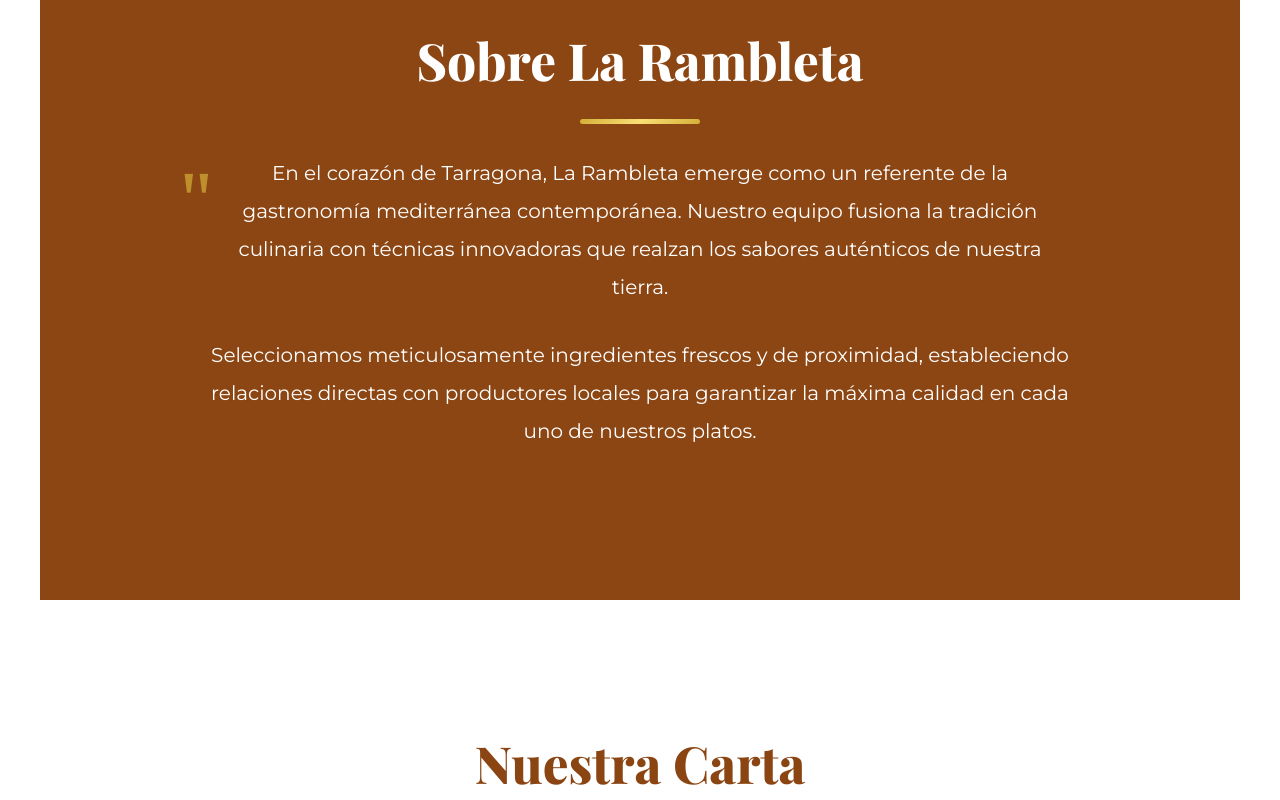
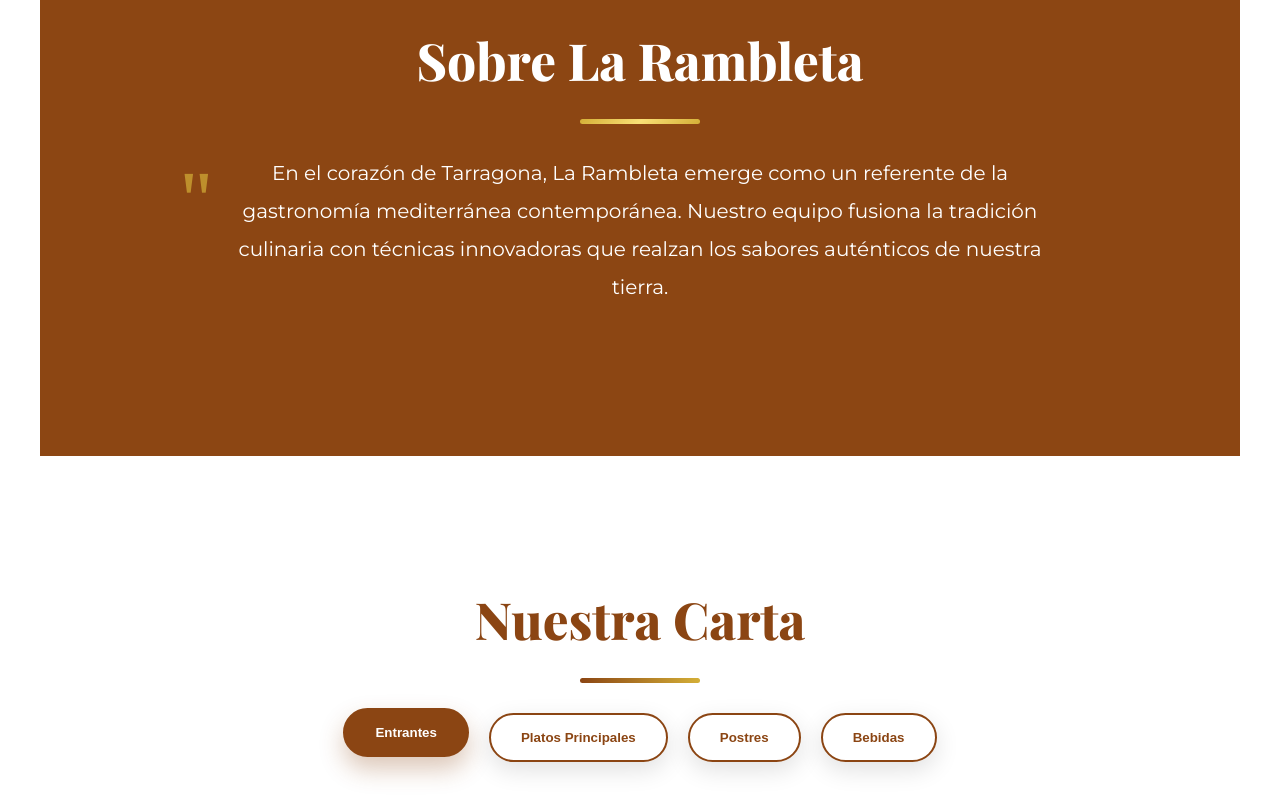
Before and after one commit to MiPaginaOnline/LaRambleta, a plain HTML site: page index.html in a window 1280 px wide. Shown: the part 903-1703 px from the top of the page. Drawn offline with nearby package versions, Linux system fonts and the light colour scheme.

Commit message:
Update index.html

```diff
--- a/index.html
+++ b/index.html
@@ -1143,7 +1143,6 @@
         <div class="about-content">
             <div class="about-text">
                 <p>En el corazón de Tarragona, La Rambleta emerge como un referente de la gastronomía mediterránea contemporánea. Nuestro equipo fusiona la tradición culinaria con técnicas innovadoras que realzan los sabores auténticos de nuestra tierra.</p>
-                <p>Seleccionamos meticulosamente ingredientes frescos y de proximidad, estableciendo relaciones directas con productores locales para garantizar la máxima calidad en cada uno de nuestros platos.</p>
             </div>
         </div>
     </section>
```
